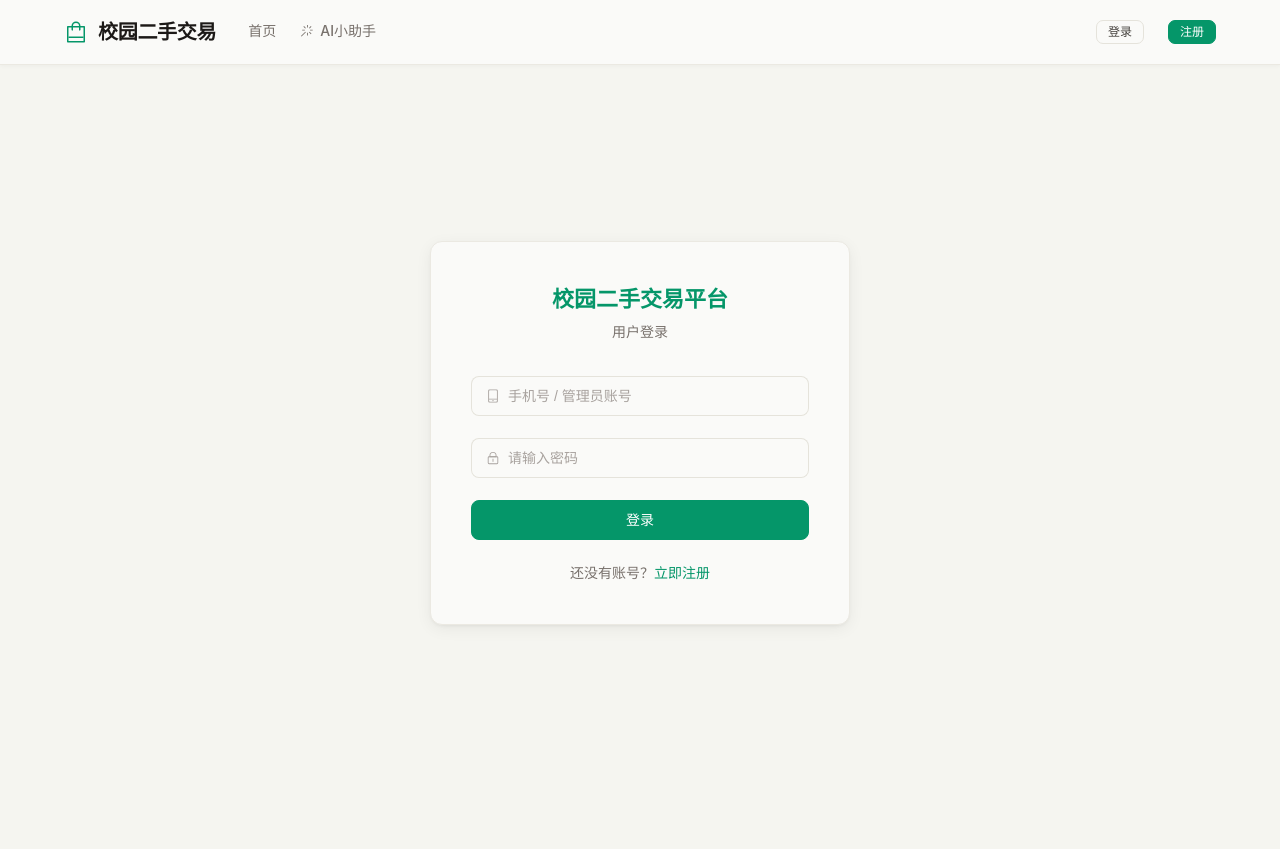
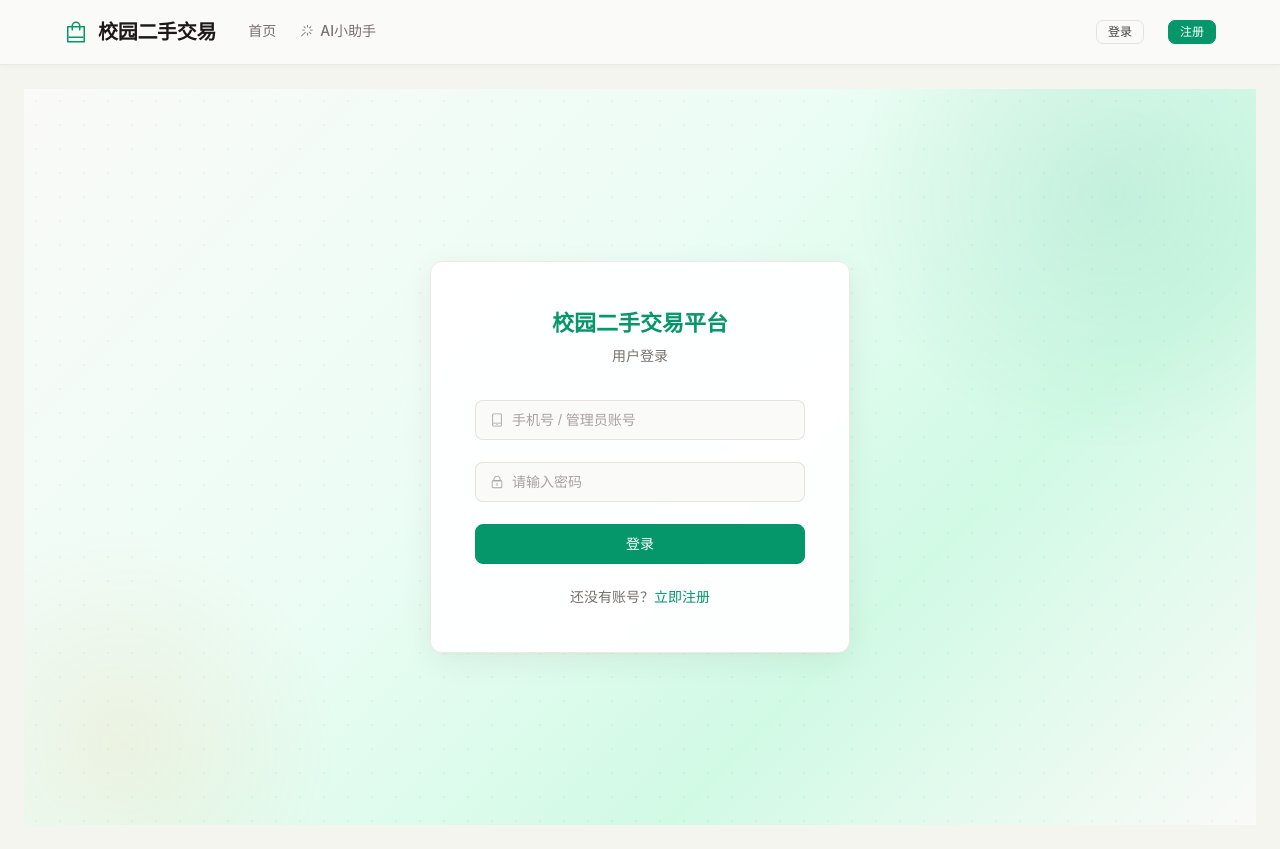
Before and after one commit to Lkn-123/campus-trade-platform, a Vue app in the folder campus-trade-frontend/: page /login in a window 1280 px wide. Before the commit the page ends 801 px from the top, so only its background shows below. Built offline with nearby package versions, Linux system fonts and the light colour scheme.

Commit message:
界面美化

```diff
--- a/campus-trade-frontend/src/App.vue
+++ b/campus-trade-frontend/src/App.vue
@@ -13,7 +13,7 @@ import NavBar from './components/NavBar.vue'
 
 <style>
 * { margin: 0; padding: 0; box-sizing: border-box; }
-.main-content { min-height: calc(100vh - 64px); padding: 24px; max-width: 1200px; margin: 0 auto; }
+.main-content { min-height: calc(100vh - 64px); padding: 24px; }
 @media (max-width: 768px) {
   .main-content { padding: 16px; }
 }
--- a/campus-trade-frontend/src/views/AdminLayout.vue
+++ b/campus-trade-frontend/src/views/AdminLayout.vue
@@ -52,13 +52,71 @@ function goHome() {
 
 <style scoped>
 .admin-layout { display: flex; min-height: calc(100vh - 64px); }
-.admin-sidebar { width: 220px; background: #1F2937; color: #fff; display: flex; flex-direction: column; flex-shrink: 0; }
-.sidebar-header { height: 56px; display: flex; align-items: center; justify-content: center; gap: 8px; font-size: 18px; font-weight: 600; border-bottom: 1px solid rgba(255,255,255,.1); color: var(--el-color-primary-light-5); }
-.sidebar-menu { flex: 1; border-right: none; background: transparent; }
-.sidebar-menu .el-menu-item { color: rgba(255,255,255,.7); }
-.sidebar-menu .el-menu-item:hover, .sidebar-menu .el-menu-item.is-active { color: #fff; }
-.sidebar-menu .el-menu-item.is-active { color: var(--el-color-primary-light-5); background: rgba(5,150,105,.15); }
-.sidebar-footer { padding: 12px; border-top: 1px solid rgba(255,255,255,.1); text-align: center; }
-.sidebar-footer .el-button { color: rgba(255,255,255,.6); }
+.admin-sidebar {
+  width: 220px;
+  background: linear-gradient(180deg, #1F2937 0%, #111827 100%);
+  color: #fff;
+  display: flex;
+  flex-direction: column;
+  flex-shrink: 0;
+  position: relative;
+  overflow: hidden;
+}
+/* Subtle decorative gradient spot */
+.admin-sidebar::before {
+  content: "";
+  position: absolute;
+  top: -80px;
+  right: -80px;
+  width: 240px;
+  height: 240px;
+  border-radius: 50%;
+  background: radial-gradient(circle, rgba(5, 150, 105, 0.12) 0%, transparent 70%);
+  pointer-events: none;
+}
+.sidebar-header {
+  height: 56px;
+  display: flex;
+  align-items: center;
+  justify-content: center;
+  gap: 8px;
+  font-size: 18px;
+  font-weight: 600;
+  border-bottom: 1px solid rgba(255,255,255,.1);
+  color: var(--el-color-primary-light-5);
+  position: relative;
+  z-index: 1;
+}
+.sidebar-menu {
+  flex: 1;
+  border-right: none;
+  background: transparent;
+  position: relative;
+  z-index: 1;
+}
+/* Reduce Element Plus menu default padding */
+.sidebar-menu .el-menu-item {
+  color: rgba(255,255,255,.7);
+  padding-left: 24px !important;
+}
+.sidebar-menu .el-menu-item:hover,
+.sidebar-menu .el-menu-item.is-active {
+  color: #fff;
+}
+.sidebar-menu .el-menu-item.is-active {
+  color: var(--el-color-primary-light-5);
+  background: rgba(5,150,105,.15);
+  border-right: 3px solid var(--el-color-primary-light-5);
+}
+.sidebar-footer {
+  padding: 12px;
+  border-top: 1px solid rgba(255,255,255,.1);
+  text-align: center;
+  position: relative;
+  z-index: 1;
+}
+.sidebar-footer .el-button {
+  color: rgba(255,255,255,.6);
+}
 .admin-main { flex: 1; padding: 24px; background: var(--el-bg-color-page); overflow-y: auto; }
 </style>
--- a/campus-trade-frontend/src/views/Login.vue
+++ b/campus-trade-frontend/src/views/Login.vue
@@ -1,5 +1,6 @@
 <template>
   <div class="auth-page">
+    <div class="pattern-overlay"></div>
     <el-card class="auth-card" shadow="always">
       <h2 class="auth-title">校园二手交易平台</h2>
       <p class="auth-subtitle">用户登录</p>
@@ -55,8 +56,66 @@ async function handleLogin() {
 </script>
 
 <style scoped>
-.auth-page { display: flex; justify-content: center; align-items: center; min-height: calc(100vh - 112px); }
-.auth-card { width: 420px; border-radius: 12px; box-shadow: 0 4px 16px 0 rgb(0 0 0 / 0.06), 0 2px 4px -2px rgb(0 0 0 / 0.08); padding: 20px; }
+.auth-page {
+  display: flex;
+  justify-content: center;
+  align-items: center;
+  min-height: calc(100vh - 64px);
+  position: relative;
+  overflow: hidden;
+  background: linear-gradient(135deg, #FAFAF8 0%, #ECFDF5 40%, #D1FAE5 70%, #FAFAF8 100%);
+}
+/* Decorative floating elements */
+.auth-page::before {
+  content: "";
+  position: absolute;
+  width: 500px;
+  height: 500px;
+  border-radius: 50%;
+  background: radial-gradient(circle, rgba(5, 150, 105, 0.10) 0%, transparent 70%);
+  top: -120px;
+  right: -80px;
+  animation: float-up 8s ease-in-out infinite;
+  pointer-events: none;
+}
+.auth-page::after {
+  content: "";
+  position: absolute;
+  width: 400px;
+  height: 400px;
+  border-radius: 50%;
+  background: radial-gradient(circle, rgba(217, 119, 6, 0.08) 0%, transparent 70%);
+  bottom: -100px;
+  left: -80px;
+  animation: float-down 10s ease-in-out infinite;
+  pointer-events: none;
+}
+@keyframes float-up {
+  0%, 100% { transform: translate(0, 0) scale(1); }
+  50% { transform: translate(30px, -30px) scale(1.05); }
+}
+@keyframes float-down {
+  0%, 100% { transform: translate(0, 0) scale(1); }
+  50% { transform: translate(-20px, 20px) scale(1.08); }
+}
+/* Subtle dot pattern overlay */
+.auth-page .pattern-overlay {
+  position: absolute;
+  inset: 0;
+  background-image: radial-gradient(rgba(5, 150, 105, 0.06) 1px, transparent 1px);
+  background-size: 24px 24px;
+  pointer-events: none;
+}
+.auth-card {
+  width: 420px;
+  border-radius: 12px;
+  box-shadow: 0 8px 32px 0 rgba(0, 0, 0, 0.06), 0 2px 8px -4px rgba(0, 0, 0, 0.08);
+  padding: 24px;
+  position: relative;
+  z-index: 1;
+  backdrop-filter: blur(4px);
+  background: rgba(255, 255, 255, 0.95);
+}
 .auth-title { text-align: center; color: var(--el-color-primary); margin-bottom: 4px; font-size: 22px; }
 .auth-subtitle { text-align: center; color: var(--el-text-color-secondary); margin-bottom: 32px; font-size: 14px; }
 .auth-btn { width: 100%; border-radius: var(--el-border-radius-base); }
--- a/campus-trade-frontend/src/views/Register.vue
+++ b/campus-trade-frontend/src/views/Register.vue
@@ -1,5 +1,6 @@
 <template>
   <div class="auth-page">
+    <div class="pattern-overlay"></div>
     <el-card class="auth-card" shadow="always">
       <h2 class="auth-title">校园二手交易平台</h2>
       <p class="auth-subtitle">用户注册</p>
@@ -64,8 +65,66 @@ async function handleRegister() {
 </script>
 
 <style scoped>
-.auth-page { display: flex; justify-content: center; align-items: center; min-height: calc(100vh - 112px); }
-.auth-card { width: 420px; border-radius: 12px; box-shadow: 0 4px 16px 0 rgb(0 0 0 / 0.06), 0 2px 4px -2px rgb(0 0 0 / 0.08); padding: 20px; }
+.auth-page {
+  display: flex;
+  justify-content: center;
+  align-items: center;
+  min-height: calc(100vh - 64px);
+  position: relative;
+  overflow: hidden;
+  background: linear-gradient(135deg, #FAFAF8 0%, #ECFDF5 40%, #D1FAE5 70%, #FAFAF8 100%);
+}
+/* Decorative floating elements */
+.auth-page::before {
+  content: "";
+  position: absolute;
+  width: 500px;
+  height: 500px;
+  border-radius: 50%;
+  background: radial-gradient(circle, rgba(5, 150, 105, 0.10) 0%, transparent 70%);
+  top: -120px;
+  right: -80px;
+  animation: float-up 8s ease-in-out infinite;
+  pointer-events: none;
+}
+.auth-page::after {
+  content: "";
+  position: absolute;
+  width: 400px;
+  height: 400px;
+  border-radius: 50%;
+  background: radial-gradient(circle, rgba(217, 119, 6, 0.08) 0%, transparent 70%);
+  bottom: -100px;
+  left: -80px;
+  animation: float-down 10s ease-in-out infinite;
+  pointer-events: none;
+}
+@keyframes float-up {
+  0%, 100% { transform: translate(0, 0) scale(1); }
+  50% { transform: translate(30px, -30px) scale(1.05); }
+}
+@keyframes float-down {
+  0%, 100% { transform: translate(0, 0) scale(1); }
+  50% { transform: translate(-20px, 20px) scale(1.08); }
+}
+/* Subtle dot pattern overlay */
+.auth-page .pattern-overlay {
+  position: absolute;
+  inset: 0;
+  background-image: radial-gradient(rgba(5, 150, 105, 0.06) 1px, transparent 1px);
+  background-size: 24px 24px;
+  pointer-events: none;
+}
+.auth-card {
+  width: 420px;
+  border-radius: 12px;
+  box-shadow: 0 8px 32px 0 rgba(0, 0, 0, 0.06), 0 2px 8px -4px rgba(0, 0, 0, 0.08);
+  padding: 24px;
+  position: relative;
+  z-index: 1;
+  backdrop-filter: blur(4px);
+  background: rgba(255, 255, 255, 0.95);
+}
 .auth-title { text-align: center; color: var(--el-color-primary); margin-bottom: 4px; font-size: 22px; }
 .auth-subtitle { text-align: center; color: var(--el-text-color-secondary); margin-bottom: 32px; font-size: 14px; }
 .auth-btn { width: 100%; border-radius: var(--el-border-radius-base); }
```
Also changed, not shown: 10 other files (tests, documents, lock files or other folders).
